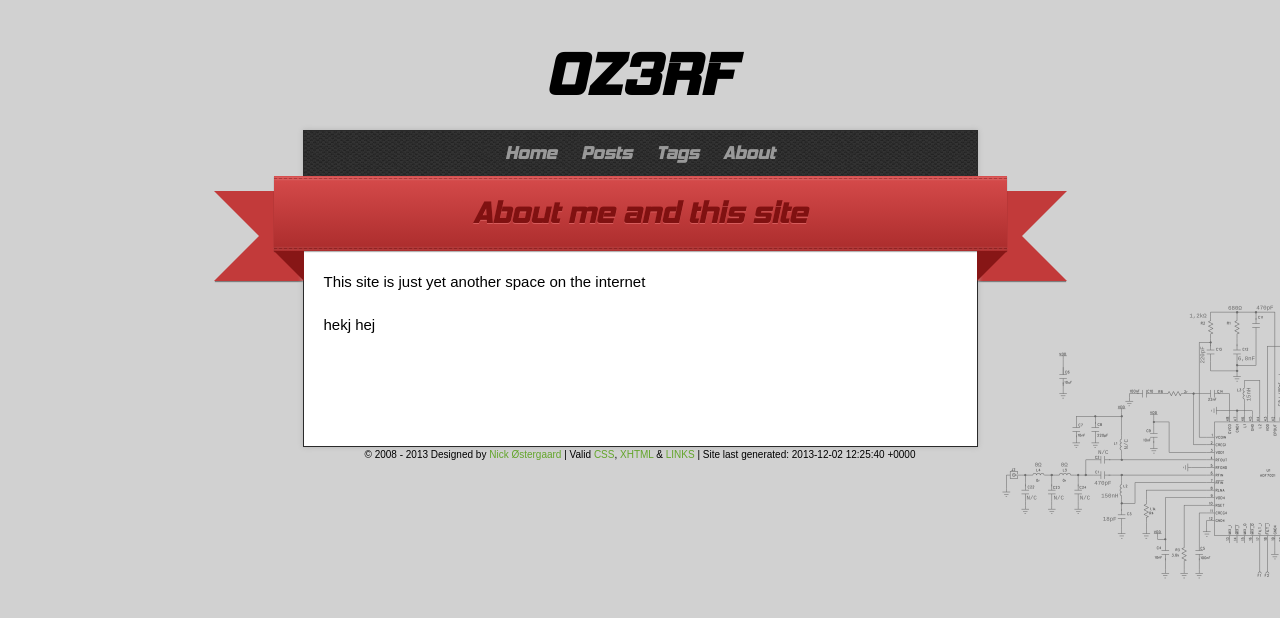
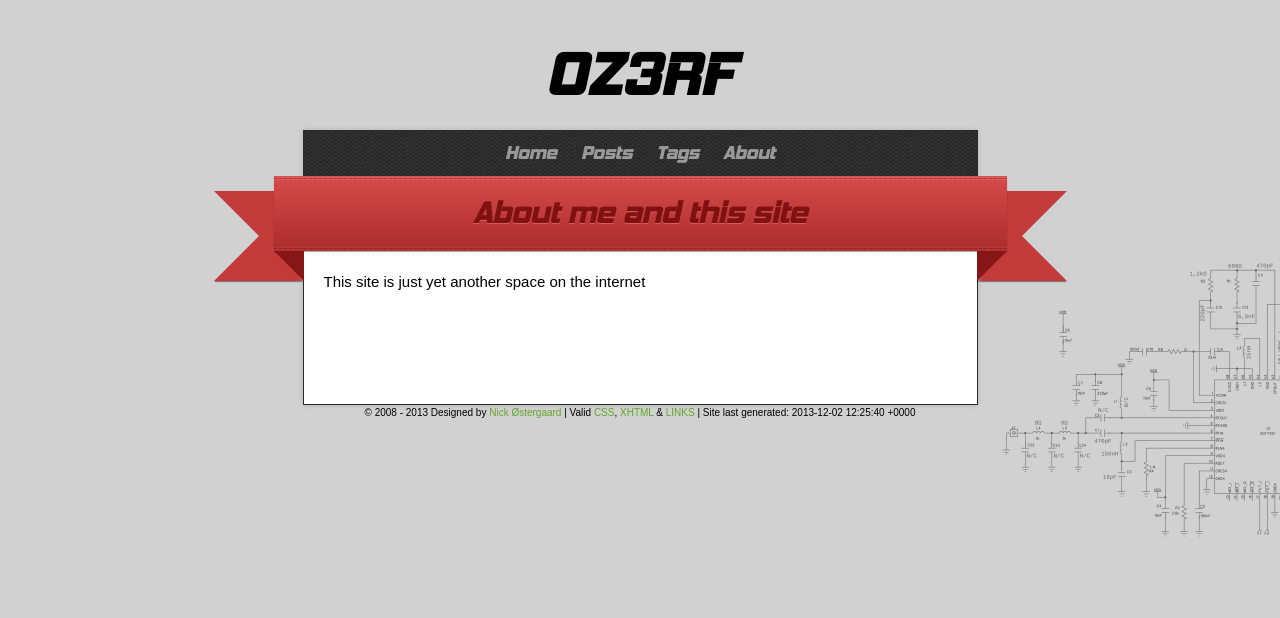
Before and after one commit to nickoe/nickoe.github.io, a Jekyll site: the page built from about.md, in a window 1280 px wide. Shown: the top 618 px of the page. Built offline with Jekyll 4.4.1, drawn with Linux system fonts in a browser that asks for light colours.

Commit message:
Remove tags

```diff
--- a/about.md
+++ b/about.md
@@ -1,9 +1,6 @@
 ---
 layout: default
 title: About me and this site
-tags: hekj hej
 ---
 
 This site is just yet another space on the internet
-
-{{ page.tags }}
```
